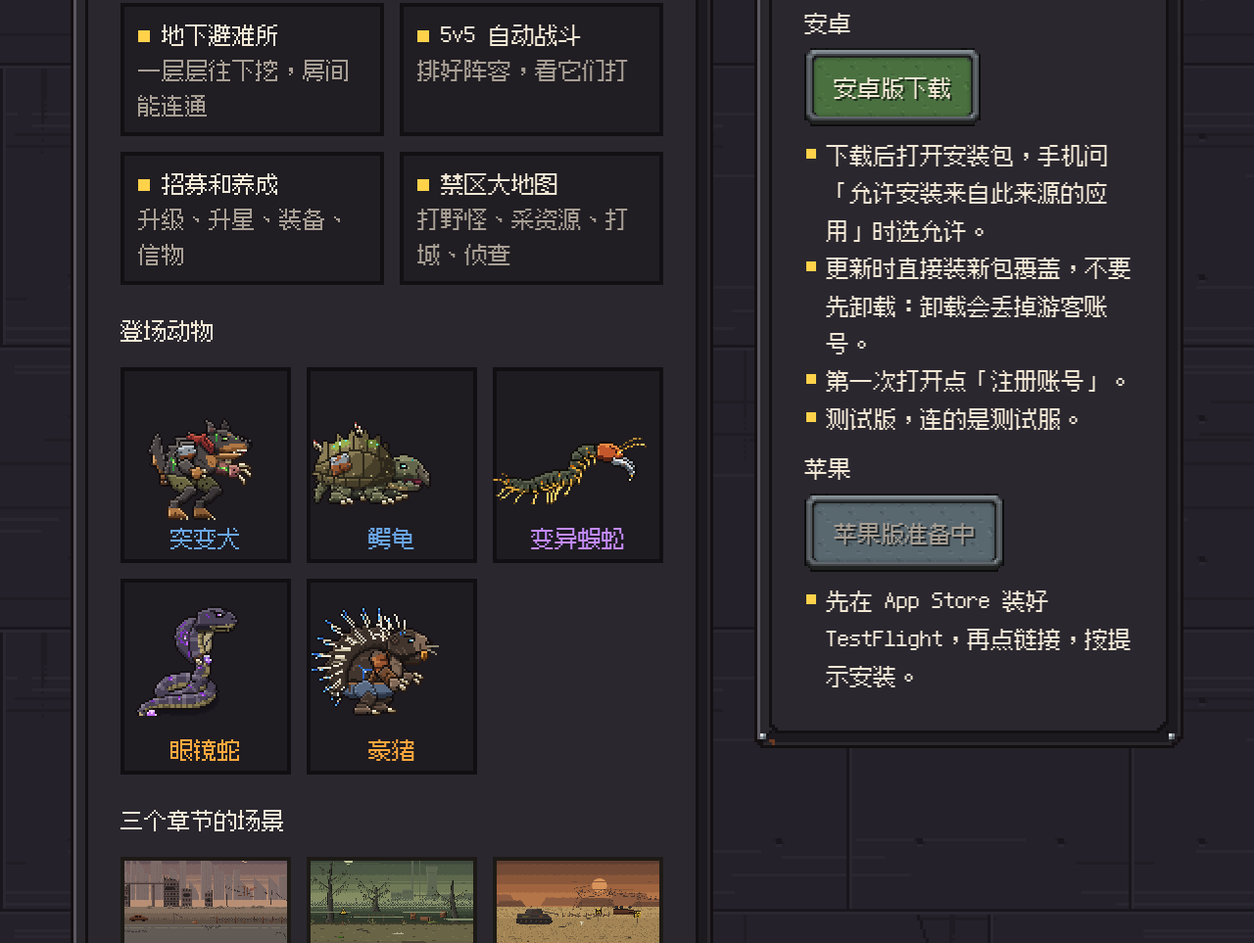
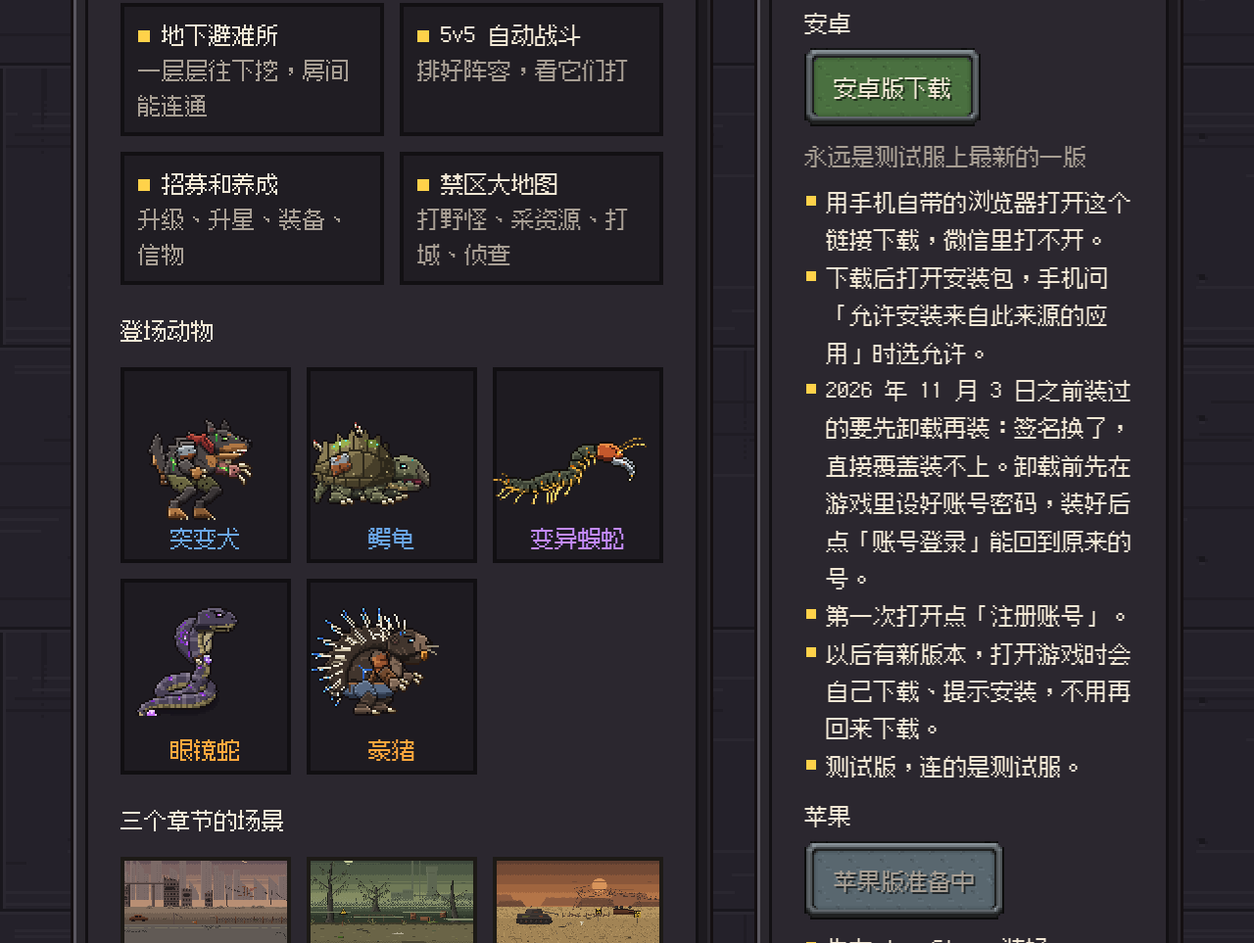
Before and after one commit to MarkStillTrying/MarkStillTrying.github.io, a plain HTML site: page ferazoic.html in a window 1280 px wide. Shown: the part 1088-2051 px from the top of the page at 98% size. Drawn offline with Linux system fonts and the light colour scheme; no server answers.

Commit message:
安卓测试版的下载指向测试服的最新安装包
- 安卓按钮改成测试服的 /api/apk/latest：服务器永远给最新的包，发新版网站不用改；不再查 GitHub Release（release 字段留着可选）
- 按钮旁边写死一句「永远是测试服上最新的一版」（测试服没开跨域，网页读不到版本号和大小）
- 安装说明：用手机浏览器打开（微信里打不开）、11 月 3 日前装过的先卸载（签名换了）、以后游戏里自己更新
- README、PRODUCT 跟着改

Co-Authored-By: Claude Fable 5.1 <noreply@anthropic.com>
Claude-Session: https://claude.ai/code/session_01AfAU2hC4zxLdUkGzEtkZmV

```diff
--- a/ferazoic.html
+++ b/ferazoic.html
@@ -73,7 +73,7 @@
         <h2 id="download">下载</h2>
         <!-- 按渠道（测试服 / 正式服）和平台（安卓 / 苹果）生成，内容在 js/projects.js 里 ferazoic 那条的 downloads -->
         <div data-downloads="ferazoic"></div>
-        <noscript><p><a class="gbtn ok" href="https://github.com/MarkStillTrying/MarkStillTrying.github.io/releases/latest/download/ferazoic-android.apk">安卓版下载</a></p></noscript>
+        <noscript><p><a class="gbtn ok" href="https://47-243-198-46.sslip.io/api/apk/latest">安卓版下载</a></p></noscript>
       </div>
     </div>
 
--- a/js/projects.js
+++ b/js/projects.js
@@ -13,9 +13,11 @@
 //   showcase  首页那一段上面的展示窗：bg 背景图，sprites 站在前面的动物（按顺序排开，站不下的自动藏起来），label 左下角的小牌子，alt 给读屏软件念的
 //   tiles     首页那一段里的小格子（项目里的美术）：img 图，name 名字
 //   downloads 下载，按渠道分（测试服 / 正式服），每个渠道下按平台写（android / ios）。每个平台：
-//               url      下载链接。安卓用 GitHub Release 的固定链接（见下面），苹果填 TestFlight 公开链接；空着就显示「准备中」
-//               release  安卓：去哪个仓库查最新 Release（owner/repo）。网页打开时会查一下：没发过 Release 就显示「准备中」，
-//                        发过就把按钮指到里面的 .apk，并显示版本、大小、日期。以后发新版只要在 GitHub 发 Release，网站不用改
+//               url      下载链接。安卓指向测试服的「最新安装包」接口（/api/apk/latest：服务器永远给它上面最新的一个包，
+//                        发新版不用改网站）；苹果填 TestFlight 公开链接。空着就显示「准备中」
+//               hint     写在按钮旁边的一句话（比如「永远是最新版」）。测试服没开跨域，网页读不到版本号和大小，只能写死一句
+//               release  （可选）安卓去 GitHub 仓库查最新 Release（owner/repo）：没发过显示「准备中」，发过就把按钮指到里面的 .apk、
+//                        显示版本、大小、日期。现在不用：安装包传在测试服上，不发在 GitHub
 //               label    按钮上的字
 //               notes    装的时候要注意的几句话，逐条显示
 //   soon      一个平台都没开放时写的那句话（不写就是「下载还没开放」）
@@ -52,13 +54,15 @@ window.PROJECTS = [
       {
         channel: "测试服",
         android: {
-          url: "https://github.com/MarkStillTrying/MarkStillTrying.github.io/releases/latest/download/ferazoic-android.apk",
-          release: "MarkStillTrying/MarkStillTrying.github.io",
+          url: "https://47-243-198-46.sslip.io/api/apk/latest",
+          hint: "永远是测试服上最新的一版",
           label: "安卓版下载",
           notes: [
+            "用手机自带的浏览器打开这个链接下载，微信里打不开。",
             "下载后打开安装包，手机问「允许安装来自此来源的应用」时选允许。",
-            "更新时直接装新包覆盖，不要先卸载：卸载会丢掉游客账号。",
+            "2026 年 11 月 3 日之前装过的要先卸载再装：签名换了，直接覆盖装不上。卸载前先在游戏里设好账号密码，装好后点「账号登录」能回到原来的号。",
             "第一次打开点「注册账号」。",
+            "以后有新版本，打开游戏时会自己下载、提示安装，不用再回来下载。",
             "测试版，连的是测试服。"
           ]
         },
--- a/js/site.js
+++ b/js/site.js
@@ -1,4 +1,4 @@
-// 页面上的小零件：撕边、动物精灵、首页的项目段落、下载按钮（查 GitHub Release）。
+// 页面上的小零件：撕边、动物精灵、首页的项目段落、下载按钮（写了 release 的还会去查 GitHub Release）。
 (function () {
   // 固定种子的随机数，同一张海报每次打开撕得一样
   function rng(seed) {
@@ -134,6 +134,7 @@
   function platformButton(d, platName, info) {
     if (!d.url) return el("span", "gbtn off", platName + "版准备中");
     var a = el("a", "gbtn ok", d.label || (platName + "版下载")); a.href = d.url;
+    if (d.hint && info) info.textContent = d.hint;
     if (d.release) latestRelease(d.release, function (rel) {
       if (rel === null) { if (a.parentNode) a.parentNode.replaceChild(el("span", "gbtn off", platName + "版准备中"), a); if (info) info.textContent = ""; return; }
       if (!rel) return;
```
Also changed, not shown: 2 other files.
